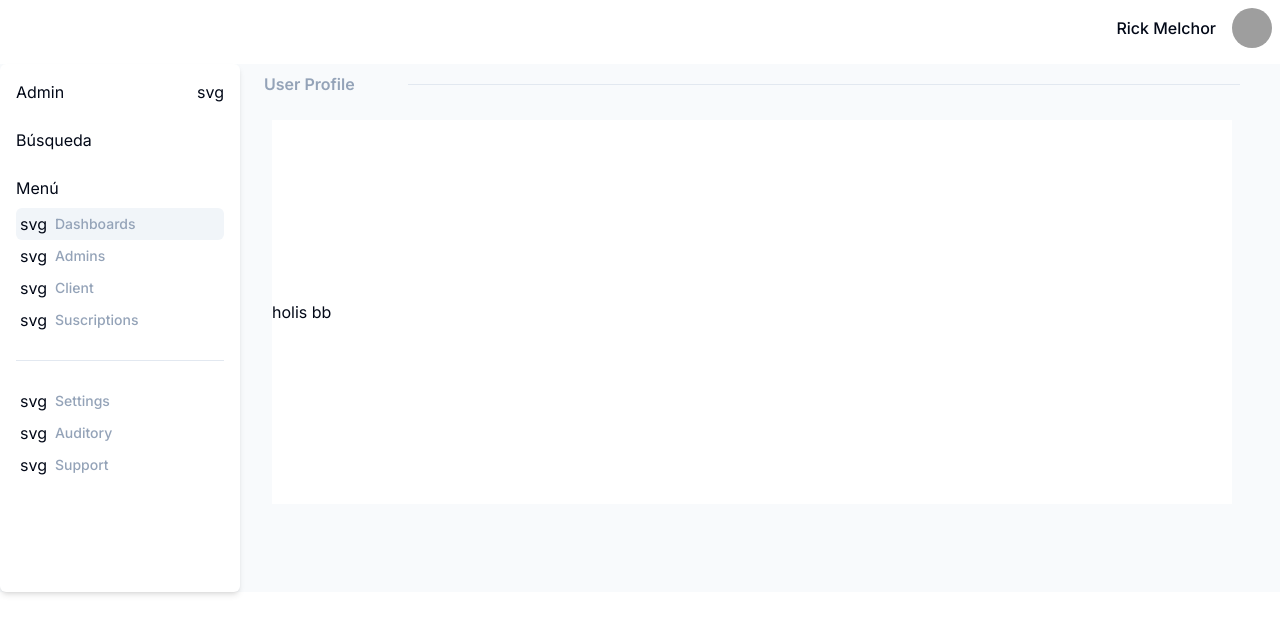
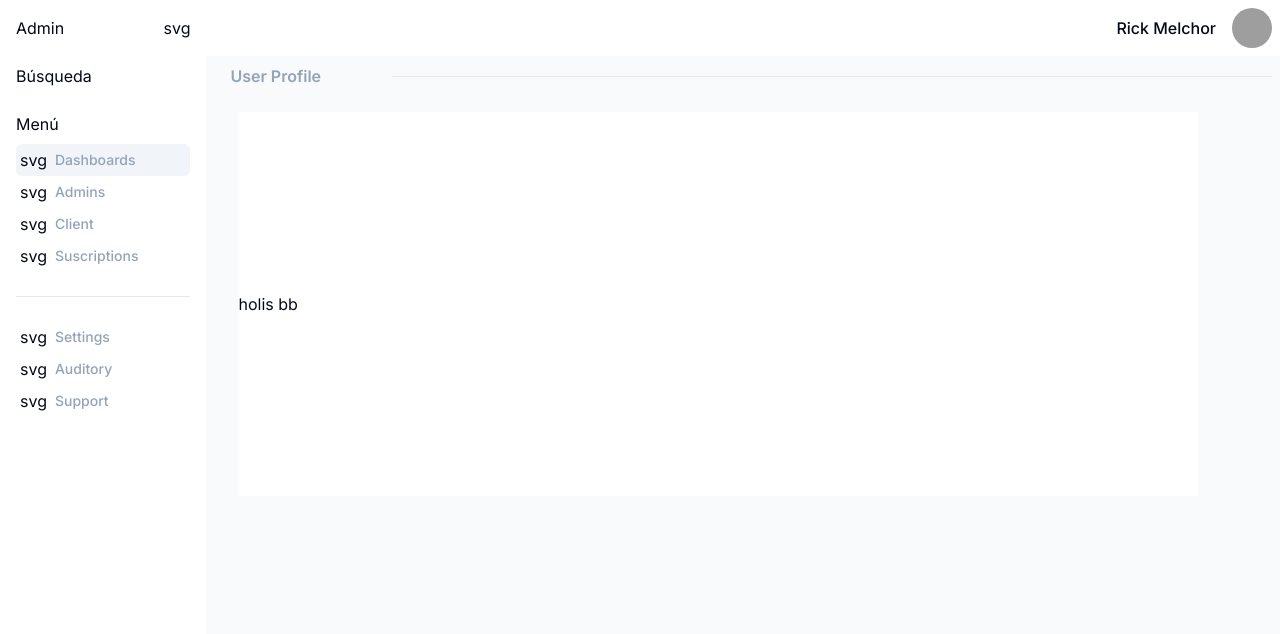
Before and after one commit to KAIROHERRERA97/admin-proyect, a Next.js app: page /admin in a window 1280 px wide. Shown: the top 634 px of the page. Built offline with nearby package versions, Linux system fonts and the light colour scheme; grey boxes are pictures that could not be loaded.

Commit message:
fix: admin page

```diff
--- a/src/app/admin/page.tsx
+++ b/src/app/admin/page.tsx
@@ -5,21 +5,22 @@ import SideBar from "@/components/ui/sideBar";
 export default function AdminPage() {
   return (
     <>
-      <Header />
-      <main className="flex flex-row bg-slate-50 mt-16 ">
-        <SideBar />
-
+    <main className="flex flex-row ">
+      <SideBar />
+      <section className="flex flex-col bg-slate-50 h-screen w-screen">
+        <Header />
         <div className="w-dvh pl-4">
           <div className="flex flex-row justify-between items-center p-2 ">
             <span className="text-l font-semibold text-slate-400">
               User Profile
             </span>
-            <hr className="w-[52rem] " />
+            <hr className="w-[55rem] " />
           </div>
           <div className="h-96 bg-white m-4 mb-8 flex justify-between w-[60rem] items-center">
             holis bb
           </div>
         </div>
+      </section>
       </main>
     </>
   );
--- a/src/components/ui/header.tsx
+++ b/src/components/ui/header.tsx
@@ -3,7 +3,7 @@ import { Avatar, AvatarFallback, AvatarImage } from "@/components/ui/avatar";
 
 export default function Header() {
   return (
-    <header className="w-full bg-white p-2 h- flex justify-end items-center fixed top-0">
+    <header className="w-full bg-white p-2 flex justify-end items-center">
       {/* <h1 className="text-xl font-semibold">Clínica Los Mata Sanos 2.0</h1> */}
       <div className="flex justify-between  items-center ">
         <span className="mr-4 text-md font-medium">Rick Melchor</span>
--- a/src/components/ui/sideBar.tsx
+++ b/src/components/ui/sideBar.tsx
@@ -3,7 +3,7 @@ import React from "react";
 export default function SideBar() {
   return (
     <>
-      <div className="bg-white h-[33rem] w-60 p-4 flex flex-col gap-6 rounded-md	shadow-md ">
+      <div className="bg-white h-screen w-60 p-4 flex flex-col gap-6 rounded-md	shadow-md ">
         <div className="flex justify-between items-center">
           <div className="font-mediun text-md">Admin</div>
           <div>svg</div>
@@ -12,7 +12,7 @@ export default function SideBar() {
         <div className="flex flex-col">
           <span className="font-mediun text-md mb-2">Menú</span>
           <div className="flex items-center gap-2 p-1 rounded-md bg-slate-100">
-            svg
+            <span>svg</span>
             <span className="text-sm text-slate-400 font-medium ">
               Dashboards
             </span>
```
